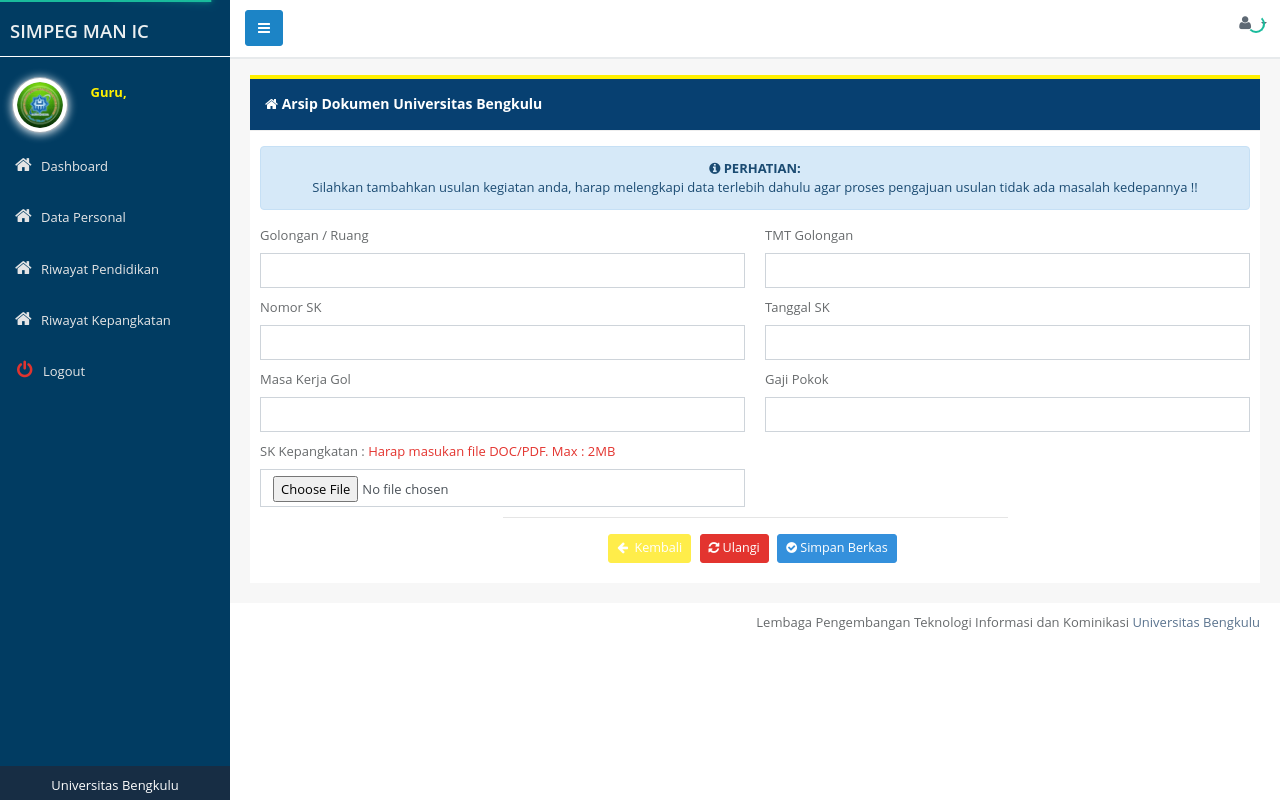
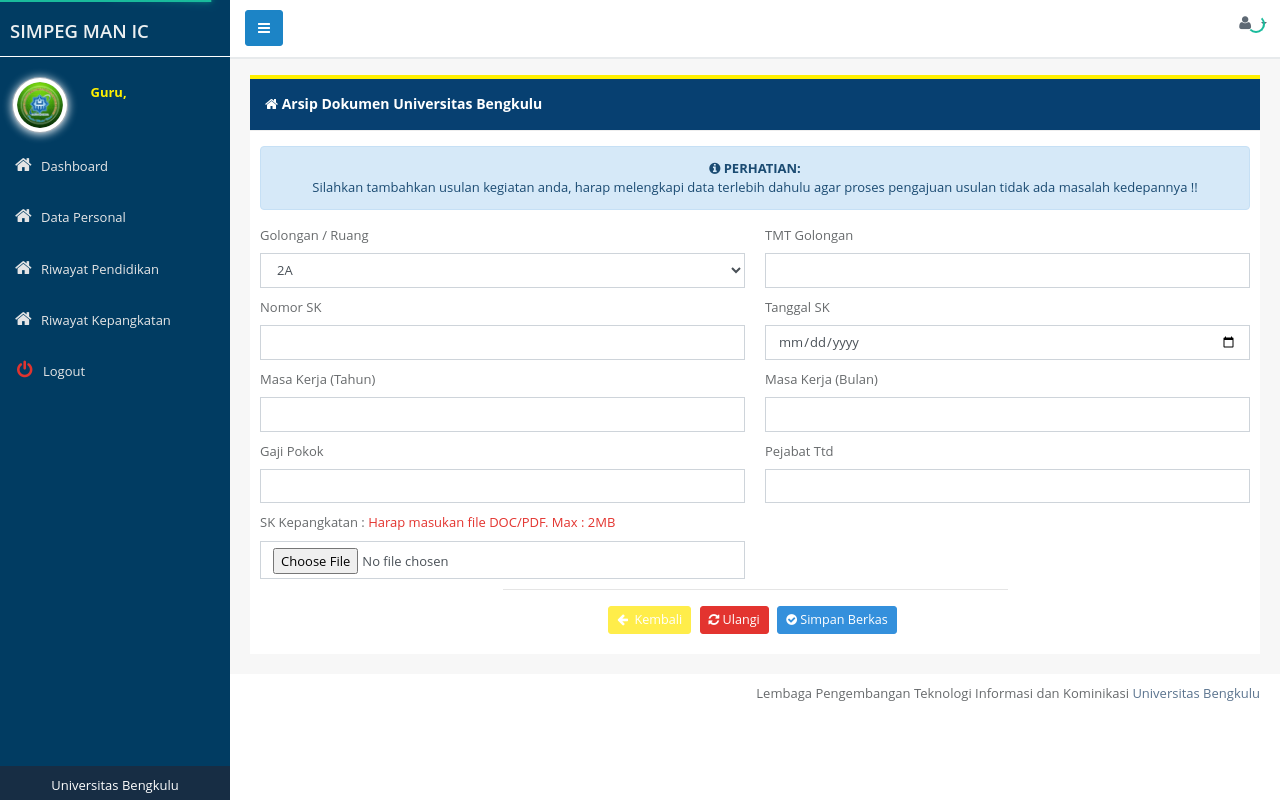
Before and after one commit to safroniaziz/Sistem-Informasi-Kepegawaian-Man-IC-Bengkulu-Tengah, a Laravel app: page /guru/riwayat_kepangkatan/add in a window 1280 px wide. Run offline with Laravel 8, Linux system fonts and the light colour scheme; style sheets or scripts are compiled from the project's sources; some libraries are stand-ins or nearby versions.

Commit message:
membenarkan nama field

```diff
--- a/app/Http/Controllers/Guru/RiwayatPendidikanController.php
+++ b/app/Http/Controllers/Guru/RiwayatPendidikanController.php
@@ -14,4 +14,5 @@ class RiwayatPendidikanController extends Controller
     public function add(){
         return view('guru/pendidikan.add');
     }
+
 }
--- a/resources/views/guru/kepangkatan/add.blade.php
+++ b/resources/views/guru/kepangkatan/add.blade.php
@@ -40,61 +40,94 @@
                     </div>
                 </div>
                 <div class="row">
-                    <form action="{{ route('guru.personal.post') }}" enctype="multipart/form-data" method="POST">
+                    <form action="{{ route('guru.kepangkatan.post') }}" enctype="multipart/form-data" method="POST">
                         {{ csrf_field() }} {{ method_field('POST') }}
                         <div class="col-md-12">
                             <div class="form-group col-md-6">
                                 <label for="exampleInputEmail1">Golongan / Ruang</label>
-                                <input type="text" name="golongan" class="tags form-control @error('golongan') is-invalid @enderror" />
-                                @if ($errors->has('golongan'))
-                                    <small class="form-text text-danger">{{ $errors->first('golongan') }}</small>
+                                <select name="goGol" class="form-control" id="">
+                                    <option disabled>-- pilih golongan --</option>
+                                    <option value="2A">2A</option>
+                                    <option value="2B">2B</option>
+                                    <option value="2C">2C</option>
+                                    <option value="2D">2D</option>
+                                    <option disabled>----</option>
+                                    <option value="3A">3A</option>
+                                    <option value="3B">3B</option>
+                                    <option value="3C">3C</option>
+                                    <option value="3D">3D</option>
+                                    <option disabled>----</option>
+                                    <option value="4A">4A</option>
+                                    <option value="4B">4B</option>
+                                    <option value="4C">4C</option>
+                                    <option value="4D">4D</option>
+                                    <option disabled>----</option>
+                                </select>
+                                @if ($errors->has('goGol'))
+                                    <small class="form-text text-danger">{{ $errors->first('goGol') }}</small>
                                 @endif
                             </div>
                             <div class="form-group col-md-6">
                                 <label for="exampleInputEmail1">TMT Golongan</label>
-                                <input type="text" name="tmt_golongan" class="tags form-control @error('tmt_golongan') is-invalid @enderror" />
-                                @if ($errors->has('tmt_golongan'))
-                                    <small class="form-text text-danger">{{ $errors->first('tmt_golongan') }}</small>
+                                <input type="text" name="goTmtGol" class="tags form-control @error('goTmtGol') is-invalid @enderror" />
+                                @if ($errors->has('goTmtGol'))
+                                    <small class="form-text text-danger">{{ $errors->first('goTmtGol') }}</small>
                                 @endif
                             </div>
 
                             <div class="form-group col-md-6">
                                 <label for="exampleInputEmail1">Nomor SK</label>
-                                <input type="text" name="nomor_sk" class="tags form-control @error('nomor_sk') is-invalid @enderror" />
-                                @if ($errors->has('nomor_sk'))
-                                    <small class="form-text text-danger">{{ $errors->first('nomor_sk') }}</small>
+                                <input type="text" name="goNoSk" class="tags form-control @error('goNoSk') is-invalid @enderror" />
+                                @if ($errors->has('goNoSk'))
+                                    <small class="form-text text-danger">{{ $errors->first('goNoSk') }}</small>
                                 @endif
                             </div>
 
                             <div class="form-group col-md-6">
                                 <label for="exampleInputEmail1">Tanggal SK</label>
-                                <input type="text" name="tanggal_sk" class="tags form-control @error('tanggal_sk') is-invalid @enderror" />
-                                @if ($errors->has('tanggal_sk'))
-                                    <small class="form-text text-danger">{{ $errors->first('tanggal_sk') }}</small>
+                                <input type="date" name="goTglSk" class="tags form-control @error('goTglSk') is-invalid @enderror" />
+                                @if ($errors->has('goTglSk'))
+                                    <small class="form-text text-danger">{{ $errors->first('goTglSk') }}</small>
                                 @endif
                             </div>
 
                             <div class="form-group col-md-6">
-                                <label for="exampleInputEmail1">Masa Kerja Gol</label>
-                                <input type="text" name="masa_kerja_gol" class="tags form-control @error('masa_kerja_gol') is-invalid @enderror" />
-                                @if ($errors->has('masa_kerja_gol'))
-                                    <small class="form-text text-danger">{{ $errors->first('masa_kerja_gol') }}</small>
+                                <label for="exampleInputEmail1">Masa Kerja (Tahun)</label>
+                                <input type="text" name="goMaskertnh" class="tags form-control @error('goMaskertnh') is-invalid @enderror" />
+                                @if ($errors->has('goMaskertnh'))
+                                    <small class="form-text text-danger">{{ $errors->first('goMaskertnh') }}</small>
+                                @endif
+                            </div>
+
+                            <div class="form-group col-md-6">
+                                <label for="exampleInputEmail1">Masa Kerja (Bulan)</label>
+                                <input type="text" name="goMaskerBln" class="tags form-control @error('goMaskerBln') is-invalid @enderror" />
+                                @if ($errors->has('goMaskerBln'))
+                                    <small class="form-text text-danger">{{ $errors->first('goMaskerBln') }}</small>
                                 @endif
                             </div>
 
                             <div class="form-group col-md-6">
                                 <label for="exampleInputEmail1">Gaji Pokok</label>
-                                <input type="text" name="gaji_pokok" class="tags form-control @error('gaji_pokok') is-invalid @enderror" />
-                                @if ($errors->has('gaji_pokok'))
-                                    <small class="form-text text-danger">{{ $errors->first('gaji_pokok') }}</small>
+                                <input type="text" name="goGapok" class="tags form-control @error('goGapok') is-invalid @enderror" />
+                                @if ($errors->has('goGapok'))
+                                    <small class="form-text text-danger">{{ $errors->first('goGapok') }}</small>
+                                @endif
+                            </div>
+
+                            <div class="form-group col-md-6">
+                                <label for="exampleInputEmail1">Pejabat Ttd</label>
+                                <input type="text" name="goPejabat" class="tags form-control @error('goPejabat') is-invalid @enderror" />
+                                @if ($errors->has('goPejabat'))
+                                    <small class="form-text text-danger">{{ $errors->first('goPejabat') }}</small>
                                 @endif
                             </div>
 
                             <div class="form-group col-md-6">
                                 <label for="exampleInputEmail1">SK Kepangkatan : <a class="text-danger">Harap masukan file DOC/PDF. Max : 2MB</a></label>
-                                <input type="file" name="sk_kepangkatan" id="sk_kepangkatan" class="form-control @error('sk_kepangkatan') is-invalid @enderror" style="padding-bottom:30px;">
-                                @if ($errors->has('sk_kepangkatan'))
-                                    <small class="form-text text-danger">{{ $errors->first('sk_kepangkatan') }}</small>
+                                <input type="file" name="goDokumen" id="goDokumen" class="form-control @error('goDokumen') is-invalid @enderror" style="padding-bottom:30px;">
+                                @if ($errors->has('goDokumen'))
+                                    <small class="form-text text-danger">{{ $errors->first('goDokumen') }}</small>
                                 @endif
                             </div>
 
```
Also changed, not shown: resources/views/guru/pendidikan/add.blade.php (+30 -22 lines).
